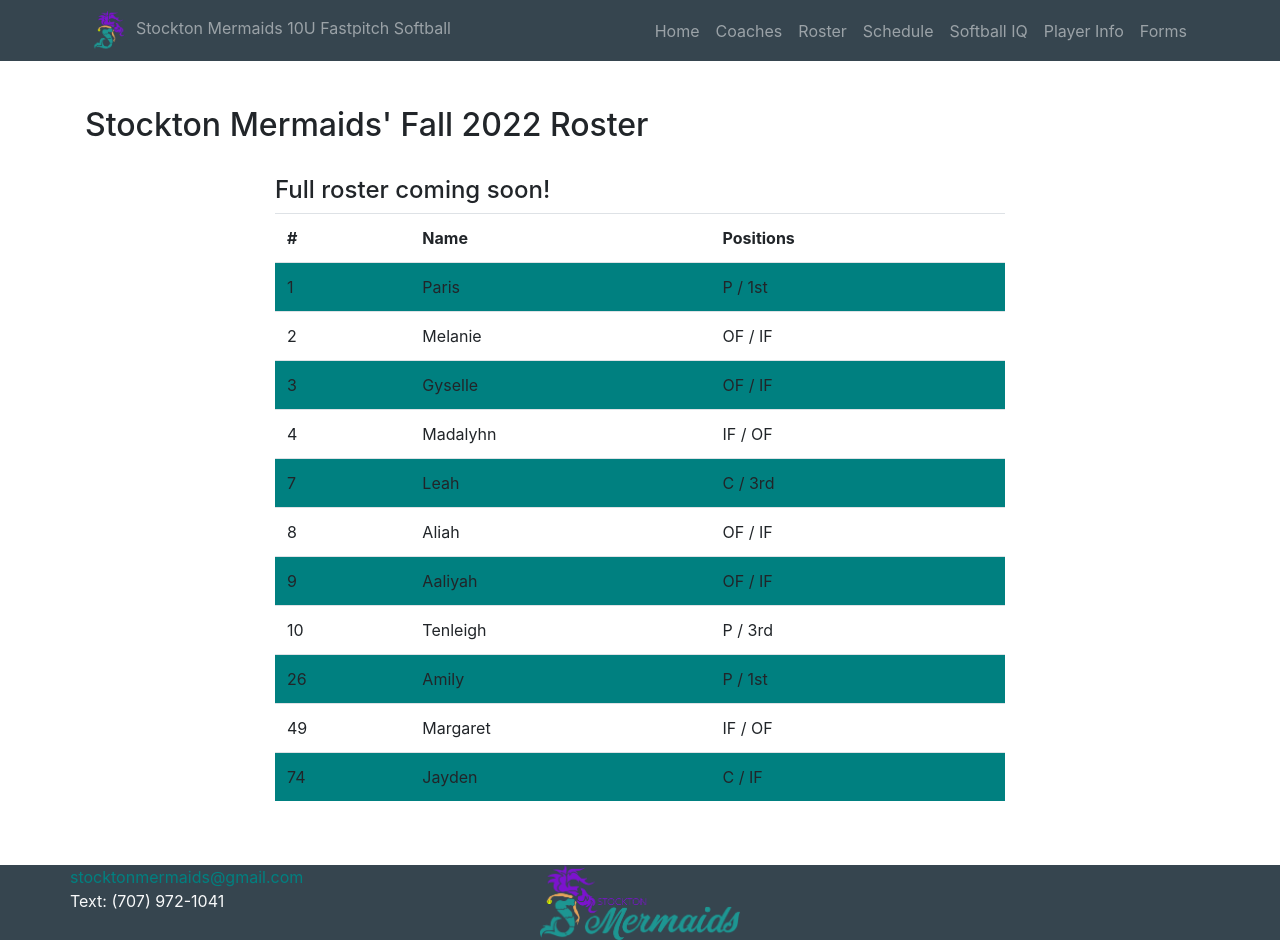
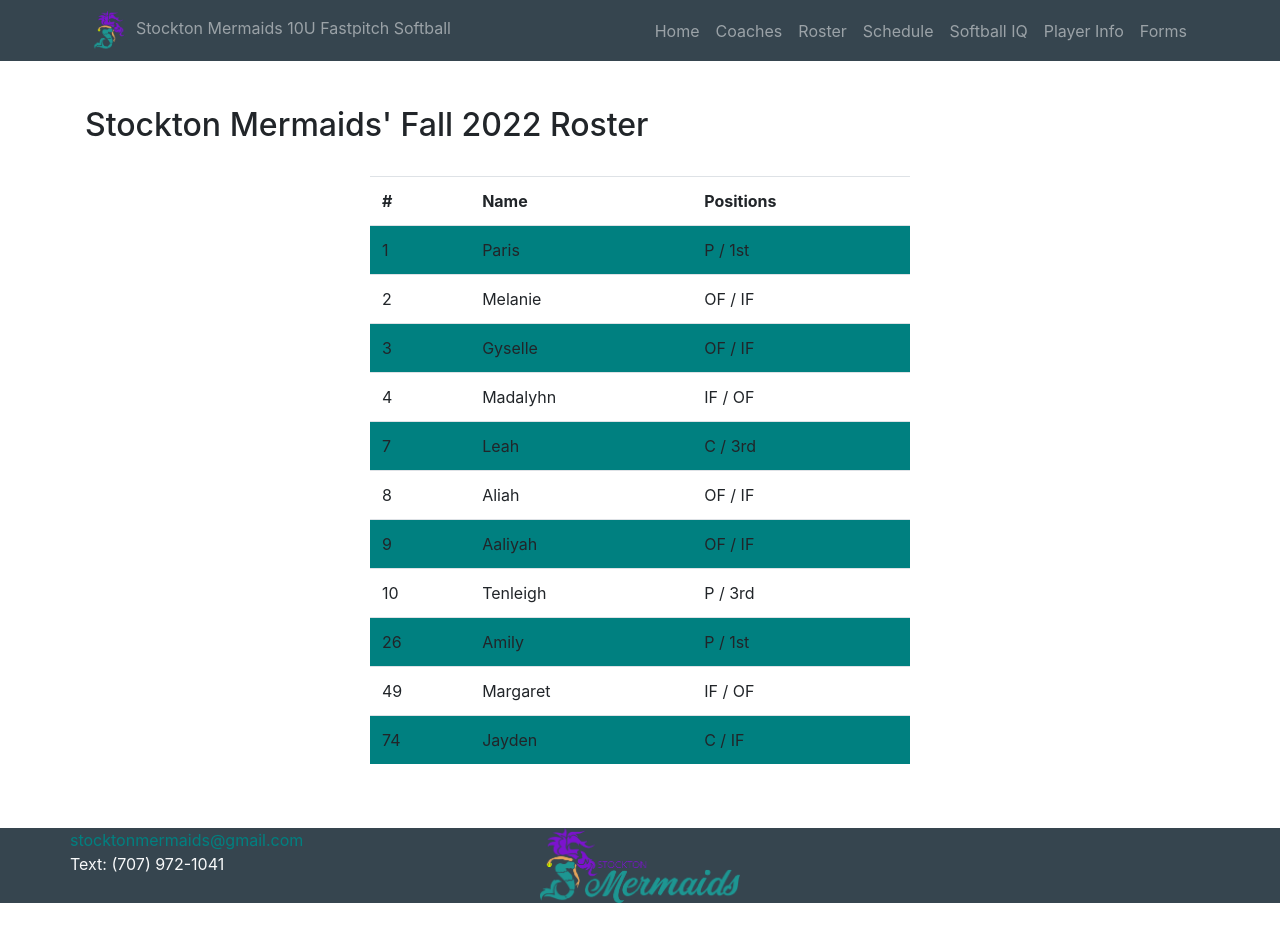
Before and after one commit to stocktonmermaids/stocktonmermaids.github.io, a Jekyll site: the page built from roster.html, in a window 1280 px wide and 940 px high. Built offline with Jekyll 4.4.1, drawn with Linux system fonts in a browser that asks for light colours; nearby versions of some CDN libraries.

Commit message:
MBH: all the updates

```diff
--- a/roster.html
+++ b/roster.html
@@ -7,11 +7,9 @@ permalink: /roster/
 <h2>Stockton Mermaids' Fall 2022 Roster</h2><br/>
 
 <div class="row">
-    <div class="col-lg-2">
+    <div class="col-lg-3">
     </div>
-    <div class="col-lg-8">
-        <h4> Full roster coming soon! </h4>
-
+    <div class="col-lg-6">
         <table class="table" width="100%">
             <tr><th> # </th><th> Name </th><th> Positions </th></tr>
             <tr><td> 1 </td><td> Paris </td><td> P / 1st </td></tr>
@@ -27,6 +25,6 @@ permalink: /roster/
             <tr><td> 74 </td><td> Jayden </td><td> C / IF </td></tr>
         </table>
     </div>
-    <div class="col-lg-2">
+    <div class="col-lg-3">
     </div>
 </div>
```
